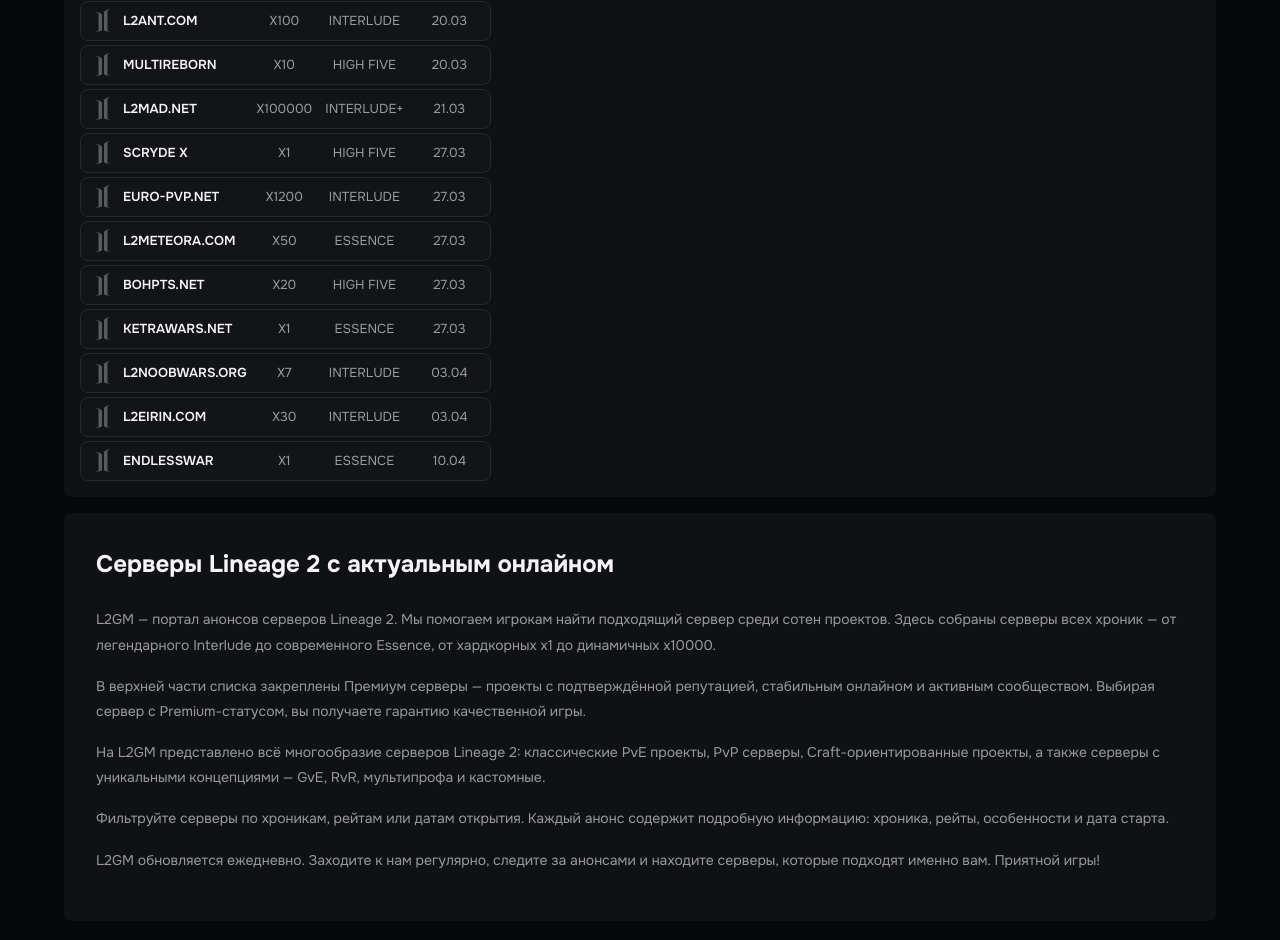
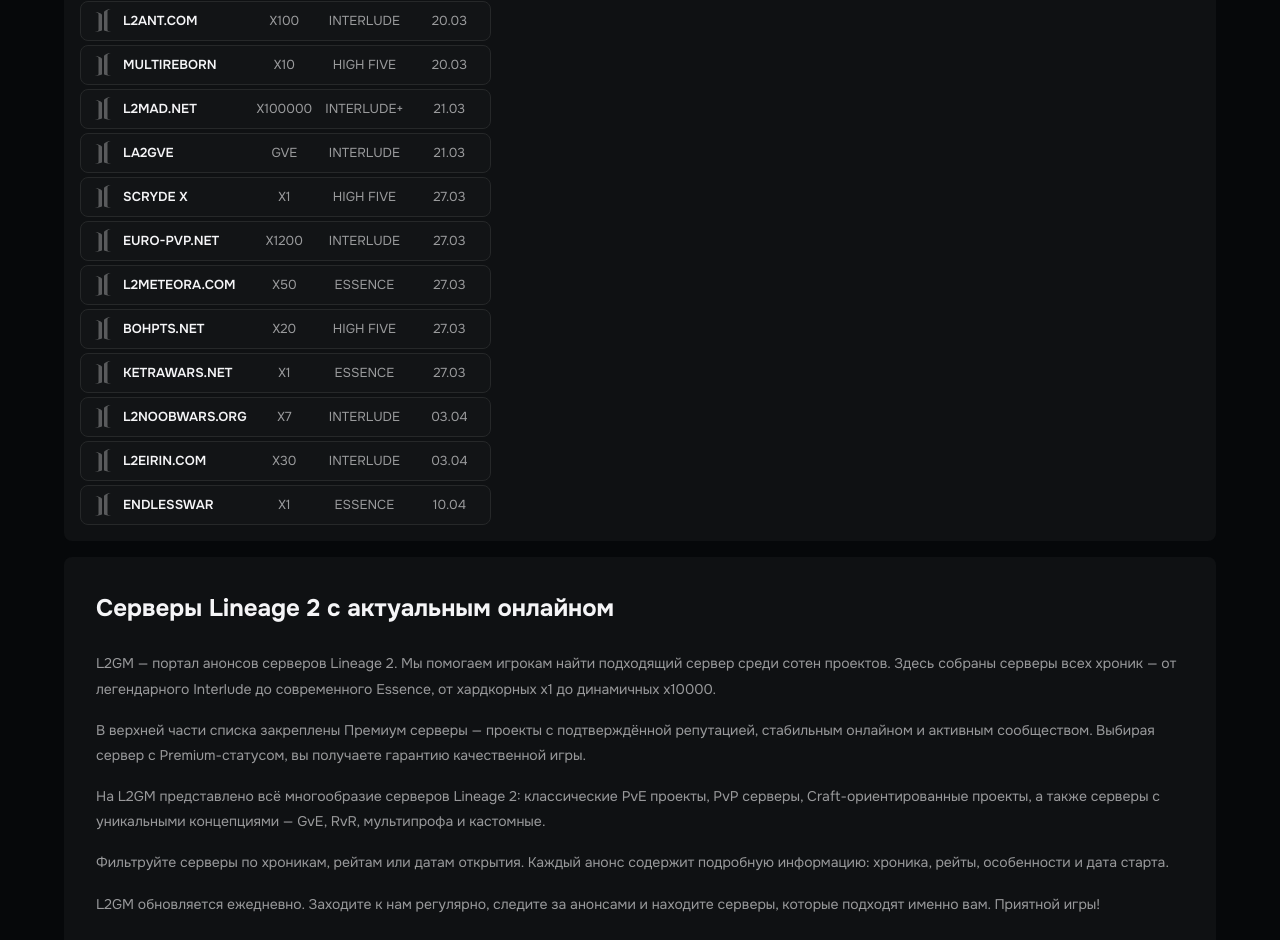
Before and after one commit to bogdankutsekonnn-oss/l2gm2, a Nuxt app: page / in a window 1280 px wide. Shown: the part 3651-4591 px from the top of the page. Built offline with nearby package versions, Linux system fonts and the light colour scheme.

Commit message:
002: Добавил новый сервер, настроил вывод фильтров, и рейты типо гве и тд, будут без х впереди

```diff
--- a/components/ServerCard.vue
+++ b/components/ServerCard.vue
@@ -37,7 +37,7 @@
     </div>
 
     <div class="server-card__right">
-      <span class="server-card__rate">x{{ server.rate }}</span>
+      <span class="server-card__rate">{{ rateDisplay }}</span>
       <span class="server-card__chronicle">{{ server.chronicle }}</span>
       <div :class="['server-card__date', dateInfo.dateClass]">
         {{ dateInfo.text }}
@@ -60,7 +60,7 @@
             class="server-card__status-img"
           />
         </div>
-        <span class="server-card__mobile-rate">x{{ server.rate }}</span>
+        <span class="server-card__mobile-rate">{{ rateDisplay }}</span>
       </div>
 
       <!-- Центр: название + хроника -->
@@ -100,6 +100,16 @@
 })
 
 const dateInfo = computed(() => formatServerDate(props.server.startDate))
+
+const rateDisplay = computed(() => {
+  if (props.server.rate != null) {
+    return `x${props.server.rate}`
+  }
+  if (props.server.category) {
+    return props.server.category.toUpperCase()
+  }
+  return ''
+})
 
 // Маппинг cardType из JSON в status для отображения
 const cardStatus = computed(() => {
--- a/composables/useFilters.js
+++ b/composables/useFilters.js
@@ -22,14 +22,16 @@
         const min = parseInt(parts[0].replace('x', ''))
         const max = parseInt(parts[1].replace('x', ''))
         filtered = filtered.filter(s => {
-          const rateNum = typeof s.rate === 'number' ? s.rate : parseInt(s.rate.replace('x', ''))
+          if (s.rate == null) return false
+          const rateNum = typeof s.rate === 'number' ? s.rate : parseInt(String(s.rate).replace('x', ''))
           return rateNum >= min && rateNum <= max
         })
       } else {
         // Handle exact rate match (e.g. "x1" or 1)
         const rateNum = parseInt(filters.rate.replace('x', ''))
         const exactMatch = filtered.filter(s => {
-          const serverRate = typeof s.rate === 'number' ? s.rate : parseInt(s.rate.replace('x', ''))
+          if (s.rate == null) return false
+          const serverRate = typeof s.rate === 'number' ? s.rate : parseInt(String(s.rate).replace('x', ''))
           return serverRate === rateNum
         })
         if (exactMatch.length > 0) {
@@ -65,7 +67,8 @@
     // Фильтр low rate (x1-x10)
     if (filters.lowRate) {
       filtered = filtered.filter(s => {
-        const rateNum = typeof s.rate === 'number' ? s.rate : parseInt(s.rate.replace('x', ''))
+        if (s.rate == null) return false
+        const rateNum = typeof s.rate === 'number' ? s.rate : parseInt(String(s.rate).replace('x', ''))
         return rateNum >= 1 && rateNum <= 10
       })
     }
@@ -73,7 +76,8 @@
     // Фильтр mid rate (x10-x100)
     if (filters.midRate) {
       filtered = filtered.filter(s => {
-        const rateNum = typeof s.rate === 'number' ? s.rate : parseInt(s.rate.replace('x', ''))
+        if (s.rate == null) return false
+        const rateNum = typeof s.rate === 'number' ? s.rate : parseInt(String(s.rate).replace('x', ''))
         return rateNum > 10 && rateNum <= 100
       })
     }
@@ -81,9 +85,15 @@
     // Фильтр pvp rate (x100+)
     if (filters.pvpRate) {
       filtered = filtered.filter(s => {
-        const rateNum = typeof s.rate === 'number' ? s.rate : parseInt(s.rate.replace('x', ''))
+        if (s.rate == null) return false
+        const rateNum = typeof s.rate === 'number' ? s.rate : parseInt(String(s.rate).replace('x', ''))
         return rateNum >= 100
       })
+    }
+
+    // Фильтр GvE (по категории сервера)
+    if (filters.gve) {
+      filtered = filtered.filter(s => s.category === 'gve')
     }
 
     // Фильтр multicraft
--- a/data/servers.json
+++ b/data/servers.json
@@ -7,9 +7,7 @@
     "rate": 1,
     "startDate": "2026-02-27",
     "cardType": "premium",
-    "icons": [
-      "hot-start"
-    ],
+    "icons": ["hot-start"],
     "avatarUrl": null,
     "ownerId": null,
     "description": null,
@@ -24,9 +22,7 @@
     "rate": 100,
     "startDate": "2026-02-20",
     "cardType": "vip",
-    "icons": [
-      "recommended"
-    ],
+    "icons": ["recommended"],
     "avatarUrl": null,
     "ownerId": null,
     "description": null,
@@ -221,9 +217,7 @@
     "rate": 1,
     "startDate": "2026-02-22",
     "cardType": "top",
-    "icons": [
-      "bonus-start"
-    ],
+    "icons": ["bonus-start"],
     "avatarUrl": null,
     "ownerId": null,
     "description": null,
@@ -238,9 +232,7 @@
     "rate": 1,
     "startDate": "2026-02-23",
     "cardType": "top",
-    "icons": [
-      "bonus-start"
-    ],
+    "icons": ["bonus-start"],
     "avatarUrl": null,
     "ownerId": null,
     "description": null,
@@ -255,9 +247,7 @@
     "rate": 1000,
     "startDate": "2026-02-19",
     "cardType": "premium",
-    "icons": [
-      "hot-start"
-    ],
+    "icons": ["hot-start"],
     "avatarUrl": null,
     "ownerId": null,
     "description": null,
@@ -452,9 +442,7 @@
     "rate": 100,
     "startDate": "2026-02-17",
     "cardType": "basic",
-    "icons": [
-      "obt"
-    ],
+    "icons": ["obt"],
     "avatarUrl": null,
     "ownerId": null,
     "description": null,
@@ -1015,5 +1003,21 @@
     "description": null,
     "createdAt": "2026-03-04",
     "expiresAt": null
+  },
+  {
+    "id": 132,
+    "name": "la2gve",
+    "url": "https://la2gve.com/",
+    "chronicle": "Interlude",
+    "rate": null,
+    "category": "gve",
+    "startDate": "2026-03-21",
+    "cardType": "basic",
+    "icons": [],
+    "avatarUrl": null,
+    "ownerId": null,
+    "description": null,
+    "createdAt": "2026-03-12",
+    "expiresAt": null
   }
 ]
```
